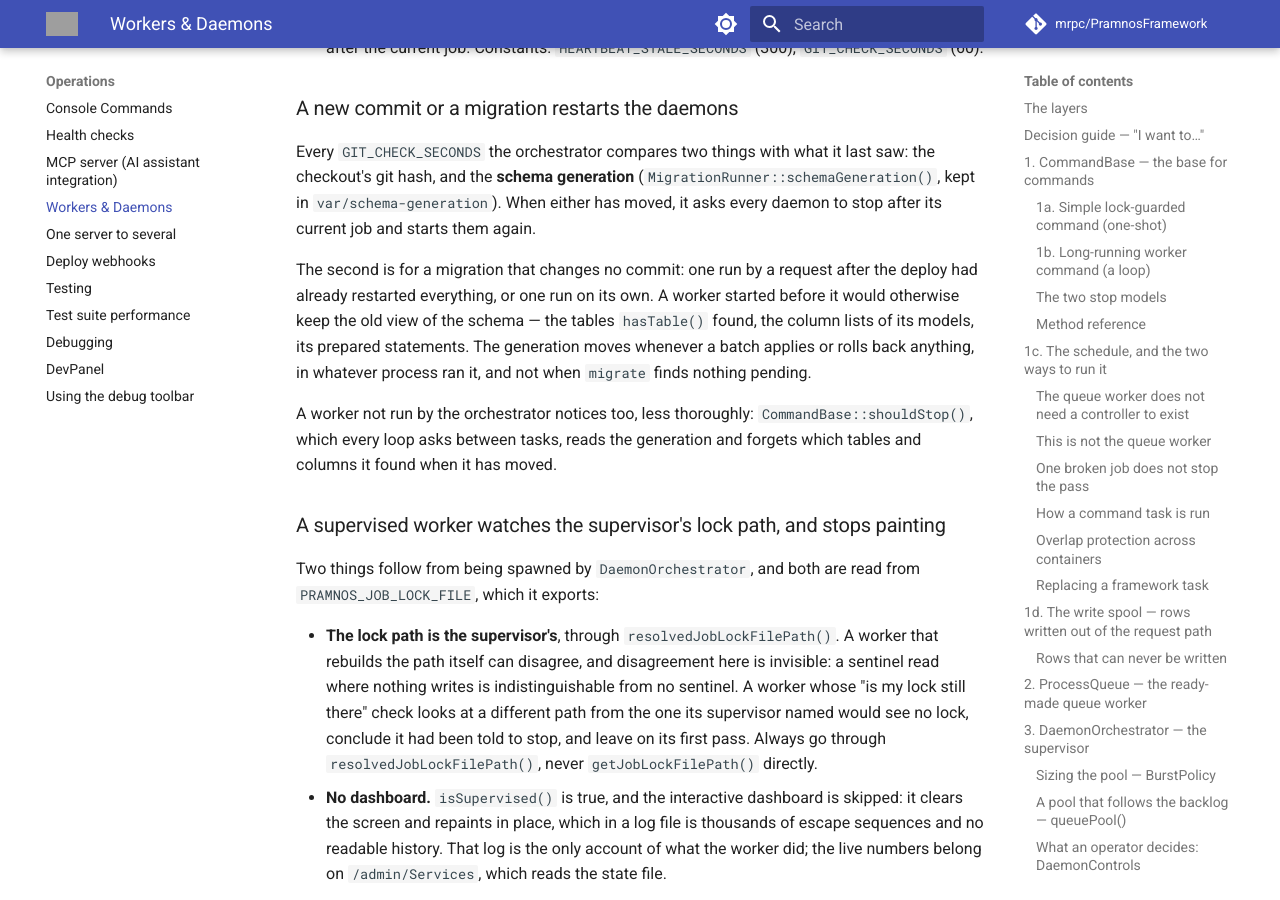
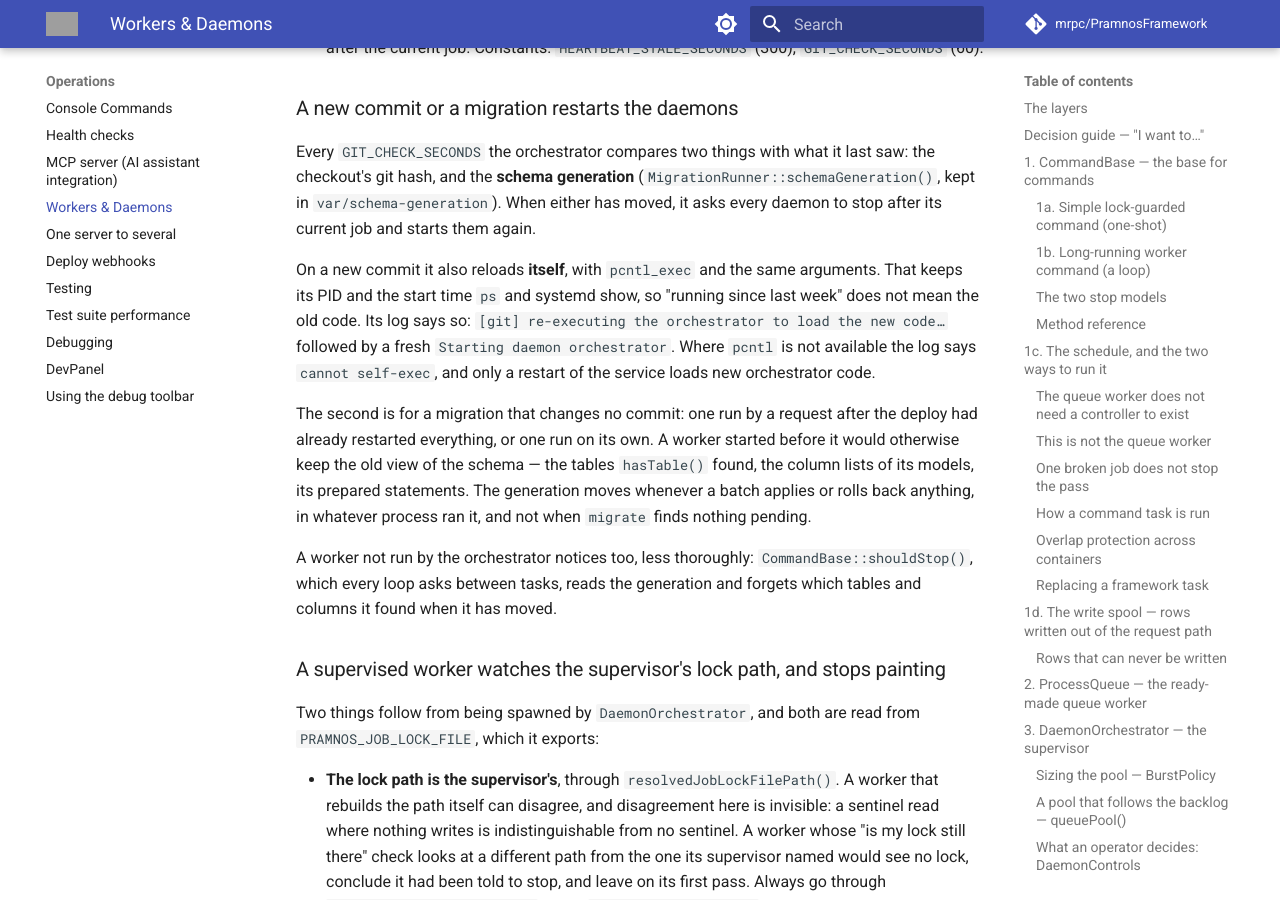
Before and after one commit to mrpc/PramnosFramework, an MkDocs documentation site: the page built from docs/Pramnos_Workers_And_Daemons_Guide.md, in a window 1280 px wide and 900 px high, scrolled down 16834 px. Built offline with MkDocs 1.6.1 and Material for MkDocs 9.7.7, drawn with Linux system fonts in a browser that asks for light colours; comment, search, counter and statistics services are not loaded; grey boxes are pictures that could not be loaded.

Commit message:
docs(console): the orchestrator's self-reload keeps its PID and start time — how to tell from its log which code it runs

```diff
--- a/docs/Pramnos_Workers_And_Daemons_Guide.md
+++ b/docs/Pramnos_Workers_And_Daemons_Guide.md
@@ -751,6 +751,12 @@ checkout's git hash, and the **schema generation** (`MigrationRunner::schemaGene
 in `var/schema-generation`). When either has moved, it asks every daemon to stop after its
 current job and starts them again.
 
+On a new commit it also reloads **itself**, with `pcntl_exec` and the same arguments. That keeps
+its PID and the start time `ps` and systemd show, so "running since last week" does not mean
+the old code. Its log says so: `[git] re-executing the orchestrator to load the new code…`
+followed by a fresh `Starting daemon orchestrator`. Where `pcntl` is not available the log says
+`cannot self-exec`, and only a restart of the service loads new orchestrator code.
+
 The second is for a migration that changes no commit: one run by a request after the deploy
 had already restarted everything, or one run on its own. A worker started before it would
 otherwise keep the old view of the schema — the tables `hasTable()` found, the column lists of
```
